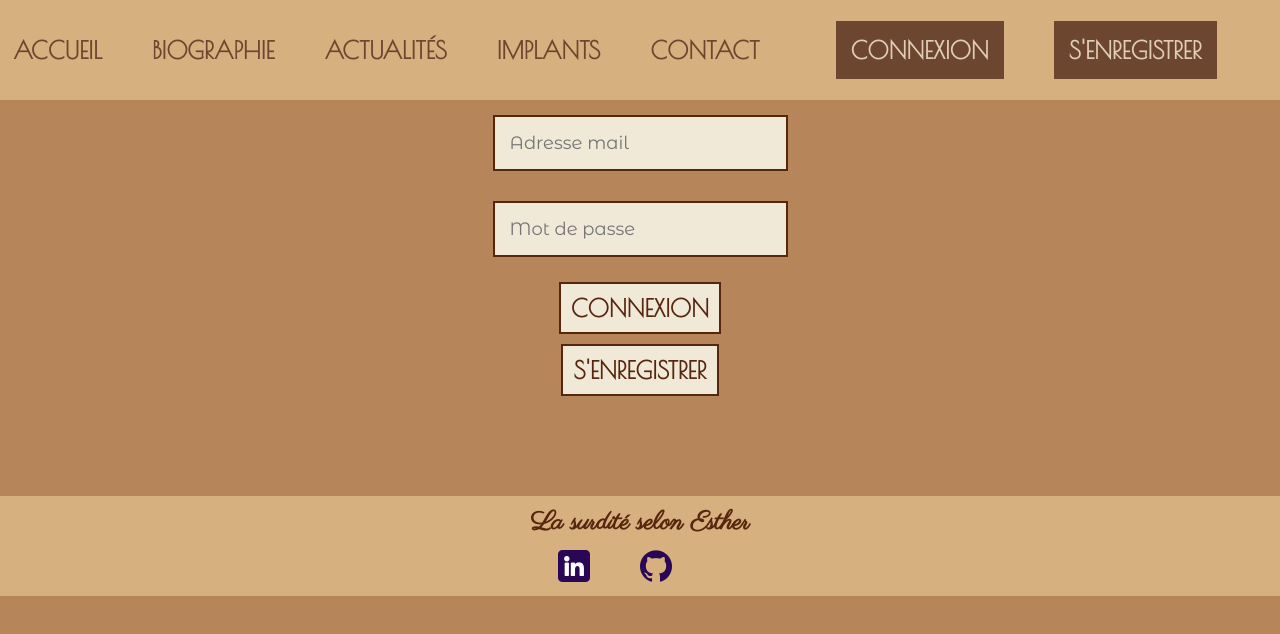
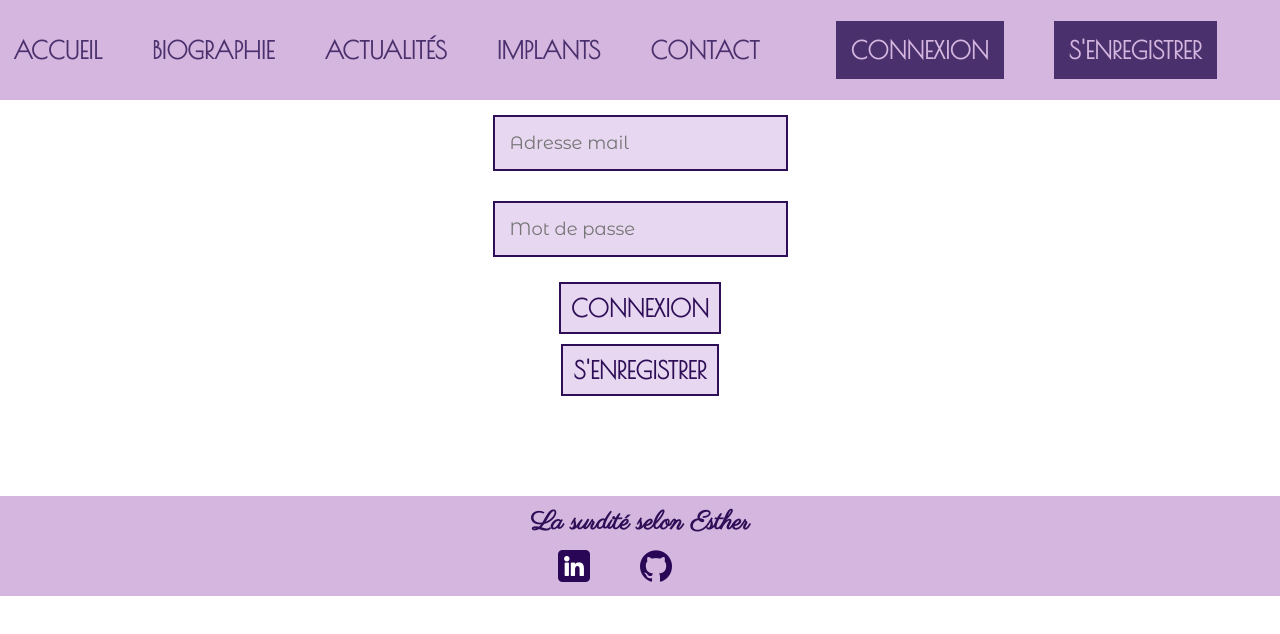
Before and after one commit to eboudrenghien/PortFolio_, a React (Create React App) app in the folder front_end/: page /connexion in a window 1280 px wide. Shown: the top 634 px of the page. Built offline with nearby package versions, Linux system fonts and the light colour scheme.

Commit message:
thème violet

```diff
--- a/front_end/src/styles/components/footer.scss
+++ b/front_end/src/styles/components/footer.scss
@@ -6,7 +6,7 @@ footer {
     margin-top: 100px;
     width: 100%;
     height: 100px;
-    background-color: $color6;
+    background-color: $color5;
 
     p {
         margin-right: auto;
--- a/front_end/src/styles/components/header.scss
+++ b/front_end/src/styles/components/header.scss
@@ -15,7 +15,7 @@
     width: 100%;
     height: 400px;
     margin-top: -50px;
-    background: $color7;
+    background: #E8D7F1;
     box-shadow: 2px 1px 15px 1px;
     display: flex;
     justify-content: space-around;
--- a/front_end/src/styles/components/navbar.scss
+++ b/front_end/src/styles/components/navbar.scss
@@ -2,7 +2,7 @@
 
   width: 100%;
   height: 100px;
-  background-color: $color6;
+  background-color: #d5b6df;
   position: relative;
   display: flex;
   justify-content: space-around;
--- a/front_end/src/styles/components/post.scss
+++ b/front_end/src/styles/components/post.scss
@@ -11,7 +11,7 @@
     display: flex;
     flex-direction: column;
     justify-content: center;
-    background-color: rgb(255, 255, 255);
+
 
 
 
--- a/front_end/src/styles/index.css
+++ b/front_end/src/styles/index.css
@@ -7,7 +7,6 @@ body {
   margin: 0;
   padding: 0;
   height: 1000px;
-  background-color: #b6865a;
 }
 
 .footer {
@@ -23,7 +22,7 @@ body {
   align-items: center;
   padding: 10px;
   font-size: 4rem;
-  color: #57260f;
+  color: #2e0f57;
   font-family: "Parisienne", cursive;
 }
 
@@ -31,7 +30,7 @@ body {
   width: 100%;
   height: 400px;
   margin-top: -50px;
-  background: #f1e9d7;
+  background: #E8D7F1;
   box-shadow: 2px 1px 15px 1px;
   display: flex;
   justify-content: space-around;
@@ -40,17 +39,17 @@ body {
 .categories .biographie {
   width: 400px;
   height: 300px;
-  background-color: rgb(214, 176, 126);
+  background-color: rgb(205, 143, 226);
 }
 .categories .actualites {
   width: 400px;
   height: 300px;
-  background-color: rgb(214, 176, 126);
+  background-color: rgb(205, 143, 226);
 }
 .categories .implants {
   width: 400px;
   height: 300px;
-  background-color: rgb(214, 176, 126);
+  background-color: rgb(205, 143, 226);
 }
 
 .histoire {
@@ -61,11 +60,11 @@ body {
 }
 .histoire h1 {
   font-family: "Josefin Sans", sans-serif;
-  color: #6d4630;
+  color: #4A306D;
   font-weight: 400;
 }
 .histoire p {
-  color: #f5e0d1;
+  color: #7645AC;
   font-family: "Josefin Sans", sans-serif;
   text-align: center;
   font-weight: 300;
@@ -78,7 +77,7 @@ body {
 .navbar {
   width: 100%;
   height: 100px;
-  background-color: rgb(214, 176, 126);
+  background-color: #d5b6df;
   position: relative;
   display: flex;
   justify-content: space-around;
@@ -95,7 +94,7 @@ ul {
 ul li {
   margin-right: 50px;
   text-decoration: none;
-  color: #6d4630;
+  color: #4A306D;
   font-size: 24px;
   font-weight: bold;
   font-family: "Poiret One", cursive;
@@ -104,19 +103,19 @@ ul li {
 ul li a {
   list-style-type: none;
   text-decoration: none;
-  color: #6d4630;
+  color: #4A306D;
 }
 
 .connexion li {
-  background-color: #6d4630;
+  background-color: #4A306D;
   padding: 15px;
 }
 .connexion li a {
-  color: #dfcdb6;
+  color: #d5b6df;
 }
 .connexion li:hover {
-  background-color: #57260f;
-  color: #dfcdb6;
+  background-color: #2e0f57;
+  color: #d5b6df;
 }
 
 .home {
@@ -131,15 +130,14 @@ ul li a {
   max-height: 500px;
   padding: 10px;
   margin: 10px;
-  box-shadow: 0 5px 15px #6d4630;
+  box-shadow: 0 5px 15px #4A306D;
   text-align: center;
   display: flex;
   flex-direction: column;
   justify-content: center;
-  background-color: rgb(255, 255, 255);
 }
 .post h1 {
-  color: #57260f;
+  color: #2e0f57;
   font-family: "Parisienne", cursive;
   font-size: 30px;
   margin-bottom: 20px;
@@ -161,7 +159,7 @@ ul li a {
   font-family: "Montserrat Alternates", sans-serif;
 }
 .post .image-background {
-  background-color: #6d4630;
+  background-color: #4A306D;
   max-width: 350px;
   min-height: 200px;
   max-height: 200px;
@@ -181,12 +179,12 @@ ul li a {
   margin-right: 150px;
   margin-left: 150px;
   justify-content: space-between;
-  color: #57260f;
+  color: #2e0f57;
   cursor: pointer;
 }
 
 .link {
-  color: #57260f;
+  color: #2e0f57;
   text-decoration: none;
 }
 
@@ -199,7 +197,7 @@ ul li a {
   align-items: center;
   padding: 10px;
   font-size: 4rem;
-  color: #57260f;
+  color: #2e0f57;
   font-family: "Parisienne", cursive;
 }
 
@@ -207,7 +205,7 @@ ul li a {
   width: 100%;
   height: 400px;
   margin-top: -50px;
-  background: #f1e9d7;
+  background: #E8D7F1;
   box-shadow: 2px 1px 15px 1px;
   display: flex;
   justify-content: space-around;
@@ -216,17 +214,17 @@ ul li a {
 .categories .biographie {
   width: 400px;
   height: 300px;
-  background-color: rgb(214, 176, 126);
+  background-color: rgb(205, 143, 226);
 }
 .categories .actualites {
   width: 400px;
   height: 300px;
-  background-color: rgb(214, 176, 126);
+  background-color: rgb(205, 143, 226);
 }
 .categories .implants {
   width: 400px;
   height: 300px;
-  background-color: rgb(214, 176, 126);
+  background-color: rgb(205, 143, 226);
 }
 
 .histoire {
@@ -237,11 +235,11 @@ ul li a {
 }
 .histoire h1 {
   font-family: "Josefin Sans", sans-serif;
-  color: #6d4630;
+  color: #4A306D;
   font-weight: 400;
 }
 .histoire p {
-  color: #f5e0d1;
+  color: #7645AC;
   font-family: "Josefin Sans", sans-serif;
   text-align: center;
   font-weight: 300;
@@ -259,14 +257,14 @@ footer {
   margin-top: 100px;
   width: 100%;
   height: 100px;
-  background-color: rgb(214, 176, 126);
+  background-color: #d5b6df;
 }
 footer p {
   margin-right: auto;
   margin-left: auto;
   font-family: "Parisienne", cursive;
   font-size: 26px;
-  color: #57260f;
+  color: #2e0f57;
   font-weight: 600;
   text-align: center;
 }
@@ -282,14 +280,14 @@ footer {
   margin-top: 100px;
   width: 100%;
   height: 100px;
-  background-color: rgb(214, 176, 126);
+  background-color: #d5b6df;
 }
 footer p {
   margin-right: auto;
   margin-left: auto;
   font-family: "Parisienne", cursive;
   font-size: 26px;
-  color: #57260f;
+  color: #2e0f57;
   font-weight: 600;
   text-align: center;
 }
@@ -316,7 +314,7 @@ footer p ul {
   text-align: center;
   font-family: "Parisienne", cursive;
   font-size: 40px;
-  color: #6d4630;
+  color: #4A306D;
 }
 
 .container-posts {
@@ -339,8 +337,8 @@ footer p ul {
   margin-top: 20px;
   padding: 10px;
   font-size: 24px;
-  background-color: #f1e9d7;
-  color: #57260f;
+  background-color: #E8D7F1;
+  color: #2e0f57;
   font-family: "Poiret One", cursive;
   font-weight: bold;
   border: none;
@@ -357,17 +355,17 @@ footer p ul {
   margin: 10px;
   width: 25px;
   height: 25px;
-  border: 3px solid #57260f;
+  border: 3px solid #2e0f57;
   border-radius: 10%;
   display: flex;
   align-items: center;
   justify-content: center;
   font-size: 25px;
-  color: #6d4630;
+  color: #4A306D;
 }
 .formGroup .writeTitle {
   font-family: "Poiret One", cursive;
-  color: #57260f;
+  color: #2e0f57;
   font-weight: bold;
   font-size: 24px;
   border: none;
@@ -380,8 +378,8 @@ footer p ul {
   font-size: 24px;
   font-family: "Poiret One", cursive;
   font-weight: bold;
-  color: #6d4630;
-  border: 3px solid #57260f;
+  color: #4A306D;
+  border: 3px solid #2e0f57;
   padding: 10px;
   width: 900px;
   min-width: 380px;
@@ -398,7 +396,7 @@ footer p ul {
   justify-content: center;
   font-family: "Poiret One", cursive;
   font-weight: bold;
-  color: #57260f;
+  color: #2e0f57;
 }
 
 .position {
@@ -447,32 +445,32 @@ footer p ul {
   margin-top: 15px;
   margin-bottom: 15px;
   padding: 15px;
-  border: 2px solid #57260f;
-  background-color: #f1e9d7;
+  border: 2px solid #2e0f57;
+  background-color: #E8D7F1;
   text-align: start;
   font-size: 18px;
-  color: #57260f;
+  color: #2e0f57;
   font-family: "Montserrat Alternates", sans-serif;
 }
 .settingsForm input:hover {
-  background-color: #6d4630;
-  color: #f1e9d7;
+  background-color: #4A306D;
+  color: #E8D7F1;
   font-family: "Montserrat Alternates", sans-serif;
 }
 .settingsForm .settingsSubmit {
   margin-top: 10px;
   padding: 10px;
   font-size: 24px;
-  background-color: #f1e9d7;
-  color: #57260f;
+  background-color: #E8D7F1;
+  color: #2e0f57;
   font-family: "Poiret One", cursive;
   font-weight: bold;
-  border: 2px solid #57260f;
+  border: 2px solid #2e0f57;
   cursor: pointer;
 }
 .settingsForm .settingsSubmit:hover {
-  background-color: #6d4630;
-  color: #f1e9d7;
+  background-color: #4A306D;
+  color: #E8D7F1;
 }
 
 .loginForm {
@@ -485,16 +483,16 @@ footer p ul {
   margin-top: 15px;
   margin-bottom: 15px;
   padding: 15px;
-  border: 2px solid #57260f;
-  background-color: #f1e9d7;
+  border: 2px solid #2e0f57;
+  background-color: #E8D7F1;
   text-align: start;
   font-size: 18px;
-  color: #57260f;
+  color: #2e0f57;
   font-family: "Montserrat Alternates", sans-serif;
 }
 .loginForm input:hover {
-  background-color: #6d4630;
-  color: #f1e9d7;
+  background-color: #4A306D;
+  color: #E8D7F1;
   font-family: "Montserrat Alternates", sans-serif;
 }
 
@@ -509,46 +507,46 @@ footer p ul {
   margin-top: 10px;
   padding: 10px;
   font-size: 24px;
-  background-color: #f1e9d7;
-  color: #57260f;
+  background-color: #E8D7F1;
+  color: #2e0f57;
   font-family: "Poiret One", cursive;
   font-weight: bold;
-  border: 2px solid #57260f;
+  border: 2px solid #2e0f57;
   cursor: pointer;
 }
 .loginButton:hover {
-  background-color: #6d4630;
+  background-color: #4A306D;
 }
 .loginButton a {
   list-style-type: none;
   text-decoration: none;
-  color: #57260f;
+  color: #2e0f57;
 }
 .loginButton a:hover {
-  color: #dfcdb6;
+  color: #d5b6df;
 }
 
 .loginRegisterButton {
   margin-top: 10px;
   padding: 10px;
   font-size: 24px;
-  background-color: #f1e9d7;
-  color: #57260f;
+  background-color: #E8D7F1;
+  color: #2e0f57;
   font-family: "Poiret One", cursive;
   font-weight: bold;
-  border: 2px solid #57260f;
+  border: 2px solid #2e0f57;
   cursor: pointer;
 }
 .loginRegisterButton:hover {
-  background-color: #6d4630;
+  background-color: #4A306D;
 }
 .loginRegisterButton a {
   list-style-type: none;
   text-decoration: none;
-  color: #57260f;
+  color: #2e0f57;
 }
 .loginRegisterButton a:hover {
-  color: #dfcdb6;
+  color: #d5b6df;
 }
 
 .registerForm {
@@ -561,16 +559,16 @@ footer p ul {
   margin-top: 15px;
   margin-bottom: 15px;
   padding: 15px;
-  border: 2px solid #57260f;
-  background-color: #f1e9d7;
+  border: 2px solid #2e0f57;
+  background-color: #E8D7F1;
   text-align: start;
   font-size: 18px;
-  color: #57260f;
+  color: #2e0f57;
   font-family: "Montserrat Alternates", sans-serif;
 }
 .registerForm input:hover {
-  background-color: #6d4630;
-  color: #f1e9d7;
+  background-color: #4A306D;
+  color: #E8D7F1;
   font-family: "Montserrat Alternates", sans-serif;
 }
 
@@ -585,32 +583,32 @@ footer p ul {
   margin-top: 10px;
   padding: 10px;
   font-size: 24px;
-  background-color: #f1e9d7;
-  color: #57260f;
+  background-color: #E8D7F1;
+  color: #2e0f57;
   font-family: "Poiret One", cursive;
   font-weight: bold;
-  border: 2px solid #57260f;
+  border: 2px solid #2e0f57;
   cursor: pointer;
 }
 .registerButton:hover {
-  background-color: #6d4630;
-  color: #f1e9d7;
+  background-color: #4A306D;
+  color: #E8D7F1;
 }
 
 .registerRegisterButton {
   margin-top: 10px;
   padding: 10px;
   font-size: 24px;
-  background-color: #f1e9d7;
-  color: #57260f;
+  background-color: #E8D7F1;
+  color: #2e0f57;
   font-family: "Poiret One", cursive;
   font-weight: bold;
-  border: 2px solid #57260f;
+  border: 2px solid #2e0f57;
   cursor: pointer;
 }
 .registerRegisterButton:hover {
-  background-color: #6d4630;
-  color: #f1e9d7;
+  background-color: #4A306D;
+  color: #E8D7F1;
 }
 
 .singlePost {
@@ -625,7 +623,7 @@ footer p ul {
   object-fit: cover;
   margin-top: 150px;
   margin-left: 30px;
-  background-color: #57260f;
+  background-color: #2e0f57;
 }
 .singlePost .text {
   display: flex;
@@ -636,7 +634,7 @@ footer p ul {
 }
 .singlePost .text .singlePostTitre {
   margin-top: 50px;
-  color: #57260f;
+  color: #2e0f57;
   font-family: "Parisienne", cursive;
 }
 .singlePost .text p {
@@ -646,7 +644,7 @@ footer p ul {
   display: flex;
   margin: 0;
   font-size: 28px;
-  color: #57260f;
+  color: #2e0f57;
   cursor: pointer;
 }
 .singlePost .commandes-icons .icon {
--- a/front_end/src/styles/settings.scss
+++ b/front_end/src/styles/settings.scss
@@ -7,7 +7,7 @@
     margin: 0;
     padding: 0;
     height: 1000px;
-    background-color: #b6865a;
+
   }
   .footer {
     width: 100%;
@@ -15,16 +15,16 @@
 
   // color
   // police
-  $color1: #6d4630;
-  $color2: #57260f;
-  $color3: #f5e0d1;
-  $color4: #a58567;
+  $color1: #4A306D;
+  $color2: #2e0f57;
+  $color3: #7645AC;
+  $color4: #A167A5;
 
   // background
 
-  $color5: #dfcdb6;
-  $color6 : rgb(214, 176, 126);
-  $color7: #f1e9d7;
+  $color5: #d5b6df;
+  $color6 : rgb(205, 143, 226);
+  $color7: #E8D7F1;
 
   // fonts police
   $police1: 'Josefin Sans', sans-serif;
```
Also changed, not shown: 1 other file (tests, documents, lock files or other folders).
